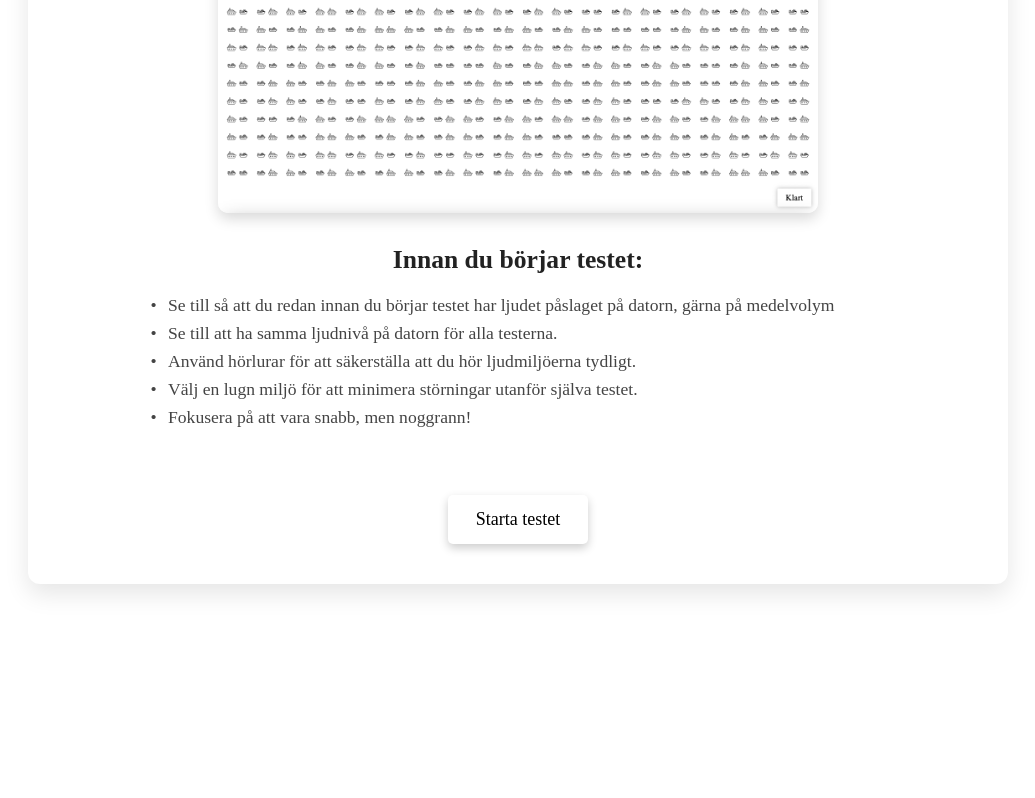
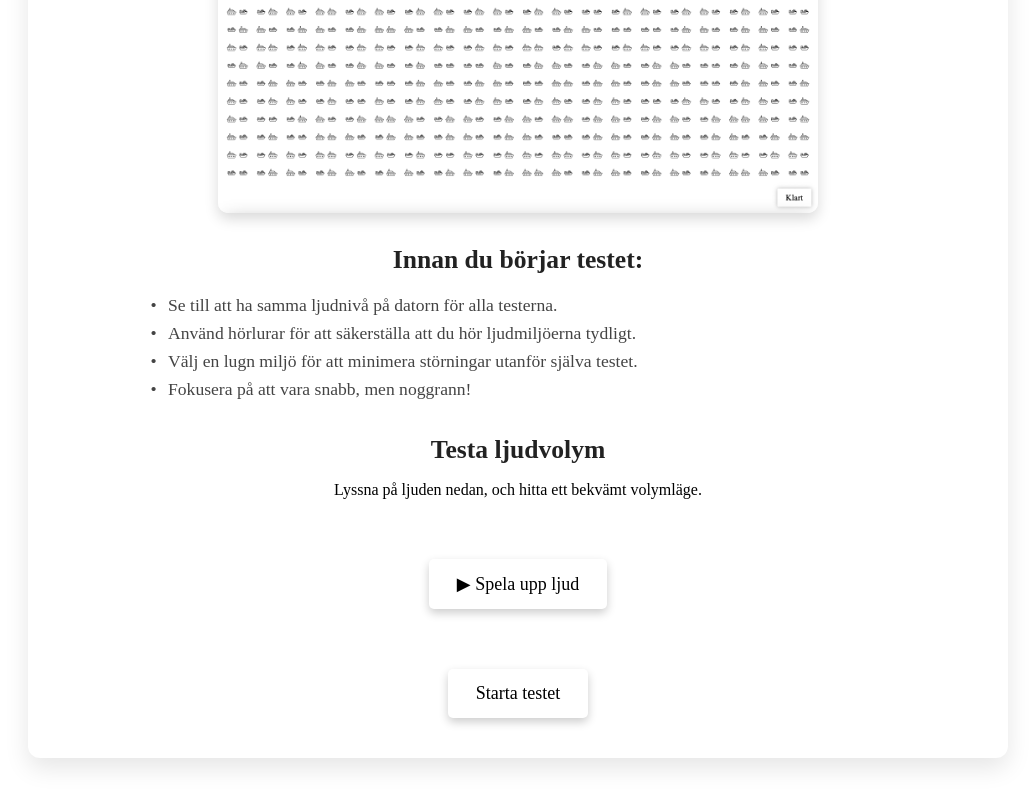
Before and after one commit to Linneivinsson/Examensarbete, a React (Vite) app: page / in a window 1280 px wide. Shown: the part 583-1381 px from the top of the page, without its empty margins (122-1157 px from the left). Before the commit the page ends 1207 px from the top, so only its background shows below. Built offline with nearby package versions, Linux system fonts and the light colour scheme.

Commit message:
Uppdatering 8 (26/03-2025)
...

```diff
--- a/src/presenters/ControlQuestionsPresenter.jsx
+++ b/src/presenters/ControlQuestionsPresenter.jsx
@@ -6,9 +6,10 @@
   const [controlData, setControlData] = useState({
     usedHeadphones: "",
     infoEnvironment: "",
-    computerVolume: "",
+    clearVolume: "",
     testDistractions: "",
     unplannedDistractions: "",
+    volumeChange: "",
 
 
   });
--- a/src/style.css
+++ b/src/style.css
@@ -333,3 +333,6 @@
   background-color: #f8f8f8;
   font-weight: bold;
 }
+.audio-player {
+  margin: 20px 0;
+}
--- a/src/views/ControlQuestionsView.jsx
+++ b/src/views/ControlQuestionsView.jsx
@@ -86,12 +86,26 @@
           </div>
 
           <div className="form-group">
-            <label htmlFor="computerVolume">Vilken ljudnivå hade du på din dator under testerna?</label>
+            <label htmlFor="clearVolume">Kunde du höra ljuden tydligt?</label>
+            <select
+              id="clearVolume"
+              name="clearVolume"
+              value={formData.clearVolume}
+              onChange={onChange}
+              className="user-input"
+            >
+              <option value="">Välj</option>
+              <option value="Ja">Ja</option>
+              <option value="Nej">Nej</option>
+            </select>
+          </div>
+          <div className="form-group">
+            <label htmlFor="volumeChange">Ändrade du volymen någon gång under testet, om ja, under vilket test?</label>
             <input
-              id="computerVolume"
-              name="computerVolume"
+              id="volumeChange"
+              name="volumeChange"
               type="text"
-              value={formData.computerVolume}
+              value={formData.volumeChange}
               onChange={onChange}
               className="user-input"
             />
--- a/src/views/StartView.jsx
+++ b/src/views/StartView.jsx
@@ -1,7 +1,30 @@
-import React from "react";
+import React, { useRef, useState } from "react";
 import "../style.css"; // Importera CSS-filen
 
 function StartView({ onNavigateToLogin }) {
+    const audioRef = useRef(null);
+  const [isPlaying, setIsPlaying] = useState(false);
+
+  const toggleAudio = () => {
+    const audio = audioRef.current;
+    if (!audio) return;
+    if (isPlaying) {
+      audio.pause();
+    } else {
+      audio.play();
+    }
+    setIsPlaying(!isPlaying);
+  };
+
+  const handleStartClick = () => {
+    const audio = audioRef.current;
+    if (audio && !audio.paused) {
+      audio.pause(); // Pausa ljud om det spelas
+      setIsPlaying(false);
+    }
+    onNavigateToLogin(); // Navigera till test
+  };
+
   return (
     <div className="start-container">
       <h1 className="start-title">Instruktioner för Testet</h1>
@@ -24,13 +47,20 @@
 
       <h2 className="section-title">Innan du börjar testet:</h2>
       <ul className="start-list">
-      <li>Se till så att du redan innan du börjar testet har ljudet påslaget på datorn, gärna på medelvolym</li>
         <li>Se till att ha samma ljudnivå på datorn för alla testerna.</li>
         <li>Använd hörlurar för att säkerställa att du hör ljudmiljöerna tydligt.</li>
         <li>Välj en lugn miljö för att minimera störningar utanför själva testet.</li>
         <li>Fokusera på att vara snabb, men noggrann!</li>
       </ul>
 
+      <h2 className="section-title">Testa ljudvolym</h2>
+      <p>Lyssna på ljuden nedan, och hitta ett bekvämt volymläge.</p>
+      <div className="audio-player">
+        <audio ref={audioRef} src="public/noise/testsound.mp3" />
+        <button className="starttest-button" onClick={toggleAudio}>
+          {isPlaying ? "⏸ Pausa ljud" : "▶ Spela upp ljud"}
+        </button>
+      </div>
       <div className="button-container">
         <button className="starttest-button" onClick={onNavigateToLogin}>
           Starta testet
@@ -39,5 +69,4 @@
     </div>
   );
 }
-
 export { StartView };
--- a/src/views/UserDataFormView.jsx
+++ b/src/views/UserDataFormView.jsx
@@ -72,7 +72,7 @@
 
           {/* År på KTH */}
           <div className="form-group">
-            <label htmlFor="year">År på KTH:</label>
+            <label htmlFor="year">Läsår på KTH:</label>
             <select
               id="year"
               name="year"
```
Also changed, not shown: 4 other files (tests, documents, lock files or other folders).
